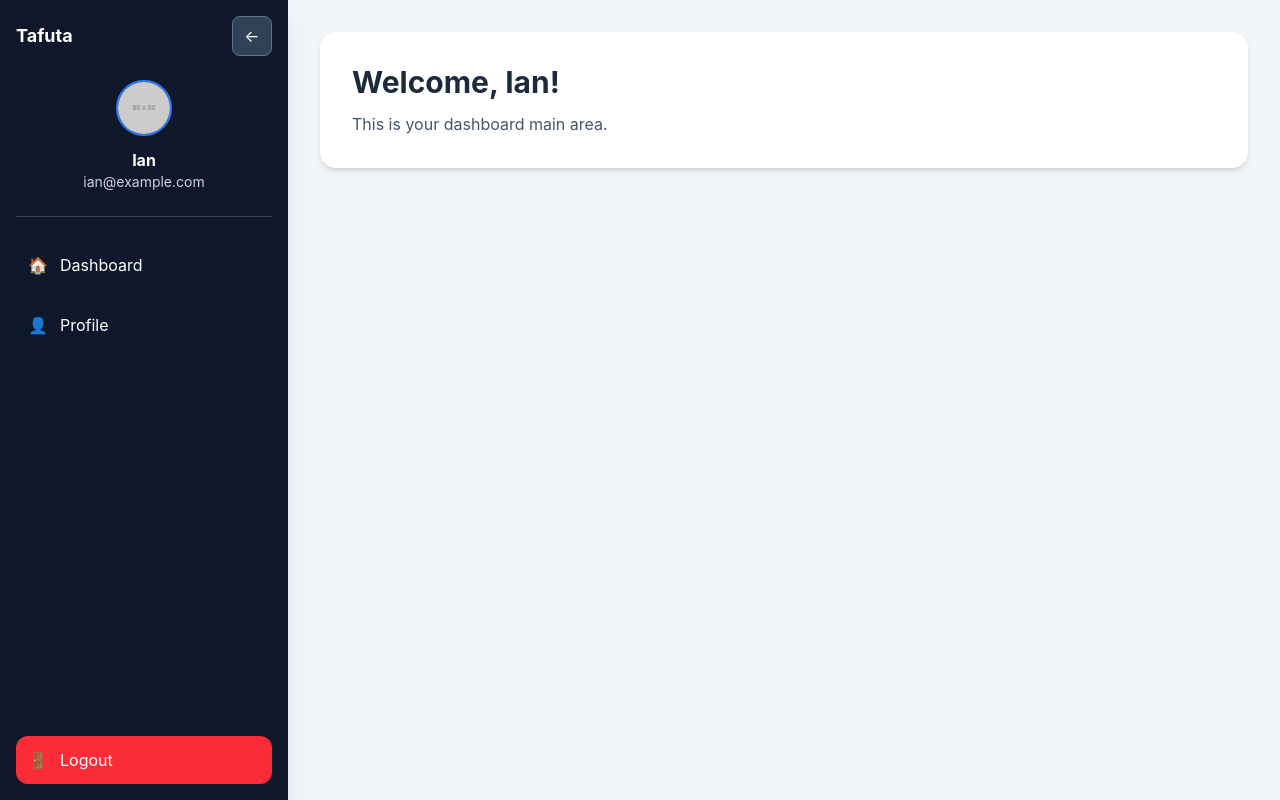
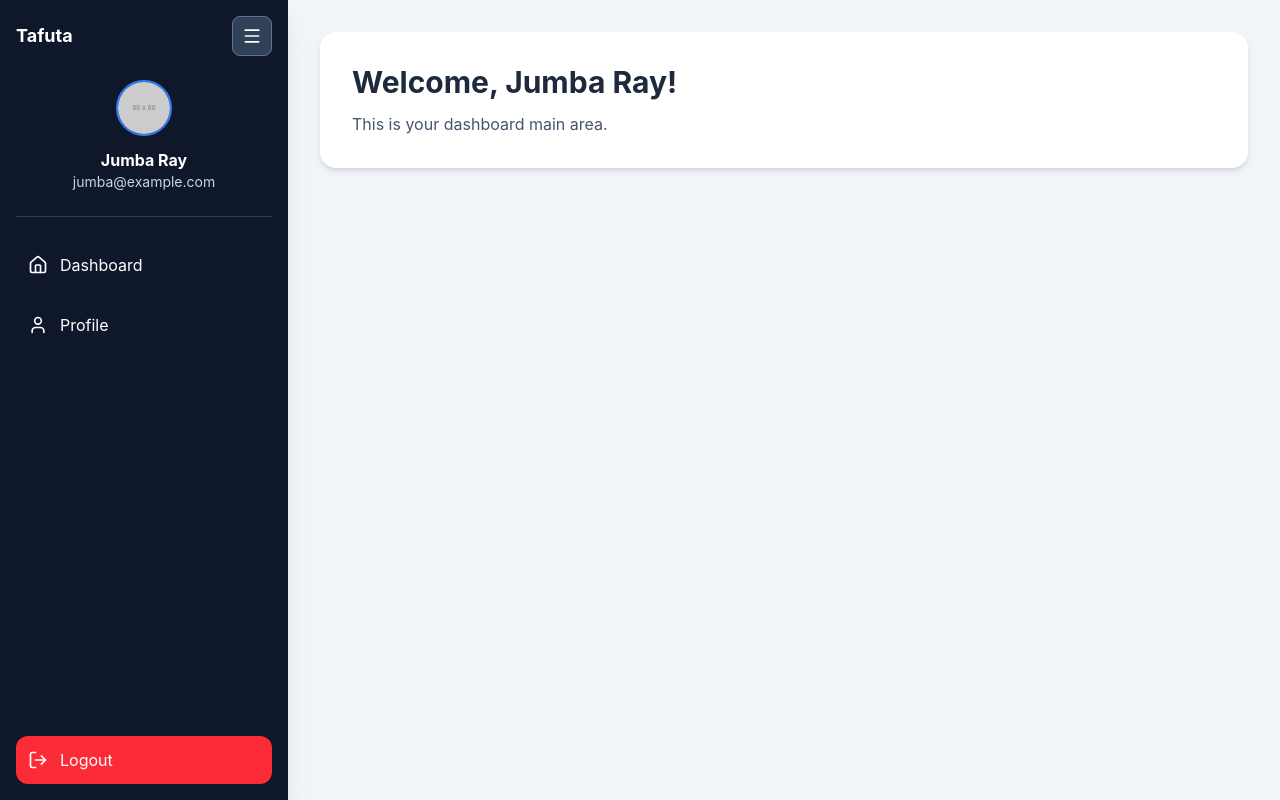
Before and after one commit to RJumba/tafuta-site, a React (Vite) app: page /dashboard in a window 1280 px wide. Built offline with nearby package versions, Linux system fonts and the light colour scheme.

Commit message:
added icons and animated sidebar

```diff
--- a/package.json
+++ b/package.json
@@ -11,6 +11,7 @@
   },
   "dependencies": {
     "@tailwindcss/vite": "^4.2.2",
+    "lucide-react": "^1.8.0",
     "react": "^19.2.4",
     "react-dom": "^19.2.4",
     "react-router-dom": "^7.14.0",
--- a/src/components/Dashboard.jsx
+++ b/src/components/Dashboard.jsx
@@ -1,15 +1,19 @@
 import { useState } from 'react'
+import { useNavigate } from 'react-router-dom'
+import { Home, Menu, User, LogOut } from 'lucide-react'
 
 function Dashboard() {
   const [isSidebarOpen, setIsSidebarOpen] = useState(true)
+  const navigate = useNavigate()
 
   const user = {
-    name: 'Ian',
-    email: 'ian@example.com',
+    name: 'Jumba Ray',
+    email: 'jumba@example.com',
     profilePic: 'https://via.placeholder.com/60',
   }
 
   const handleLogout = () => {
+    navigate('/')
     alert('Logged out successfully!')
   }
 
@@ -28,7 +32,7 @@ function Dashboard() {
               onClick={() => setIsSidebarOpen(!isSidebarOpen)}
               className="shrink-0 w-10 h-10 flex items-center justify-center rounded-lg bg-slate-700 hover:bg-slate-600 text-white border border-slate-500"
             >
-              {isSidebarOpen ? '←' : '→'}
+              <Menu size={20}/>
             </button>
           </div>
 
@@ -48,12 +52,12 @@ function Dashboard() {
 
           <nav className="mt-6 space-y-3">
             <button className="w-full flex items-center gap-3 px-3 py-3 rounded-xl hover:bg-slate-800 transition">
-              <span>🏠</span>
+              <Home size={20} />
               {isSidebarOpen && <span>Dashboard</span>}
             </button>
 
             <button className="w-full flex items-center gap-3 px-3 py-3 rounded-xl hover:bg-slate-800 transition">
-              <span>👤</span>
+              <User size={20} />
               {isSidebarOpen && <span>Profile</span>}
             </button>
           </nav>
@@ -63,7 +67,7 @@ function Dashboard() {
           onClick={handleLogout}
           className="w-full flex items-center gap-3 px-3 py-3 rounded-xl bg-red-500 hover:bg-red-600 transition"
         >
-          <span>🚪</span>
+          <LogOut size={20} />
           {isSidebarOpen && <span>Logout</span>}
         </button>
       </aside>
--- a/src/main.jsx
+++ b/src/main.jsx
@@ -2,6 +2,7 @@ import { StrictMode } from 'react'
 import { createRoot } from 'react-dom/client'
 import { BrowserRouter, Routes, Route } from "react-router-dom"
 import './index.css'
+import 'lucide-react'
 
 import App from './App.jsx'
 import Dashboard from './components/dashboard.jsx'
```
Also changed, not shown: 1 other file (tests, documents, lock files or other folders).
